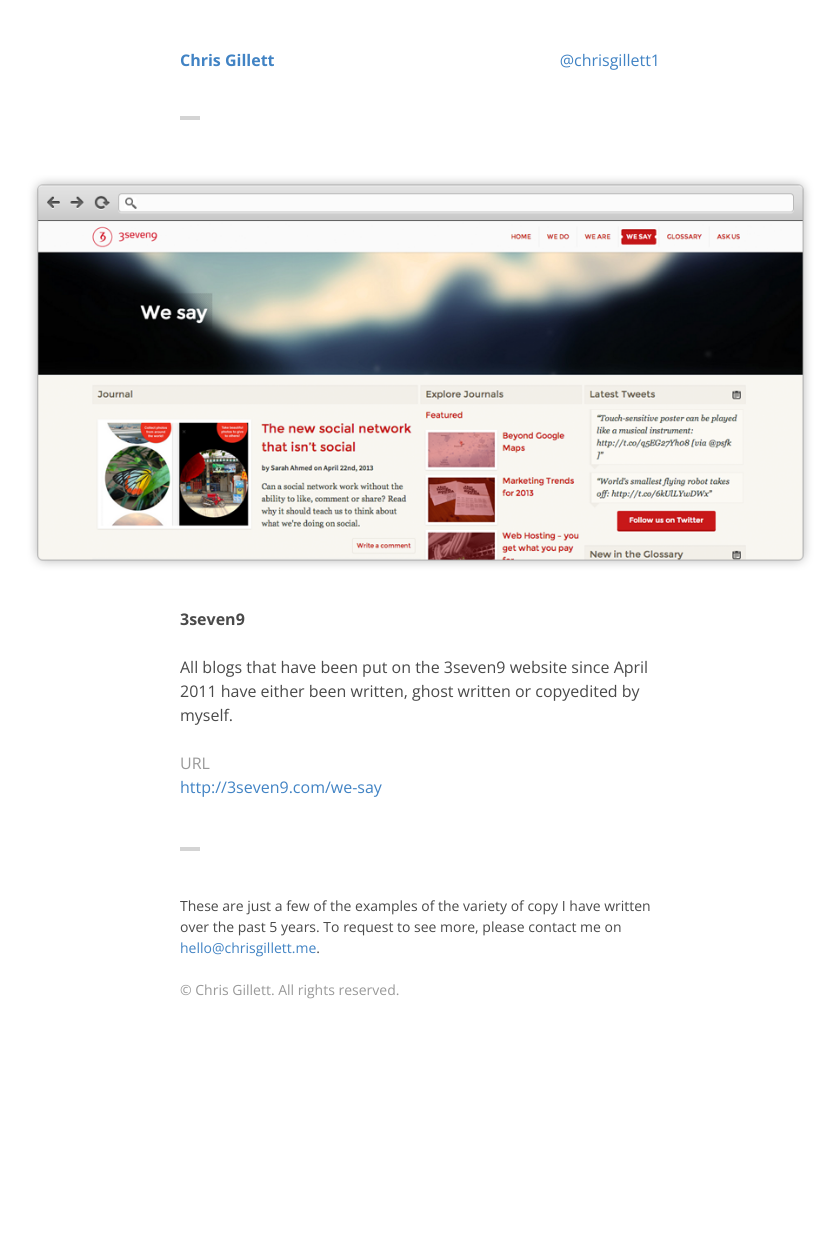
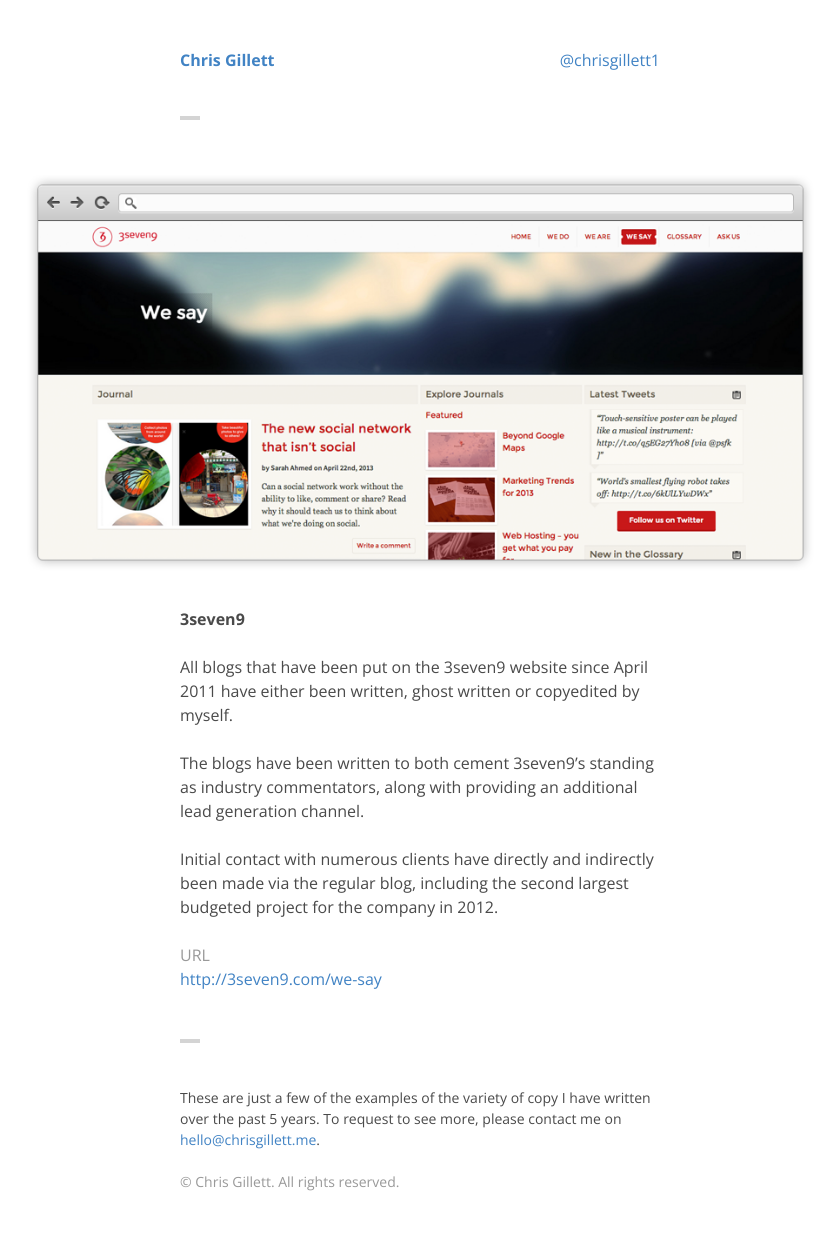
Before and after one commit to ChrisGillett/chrisgillett, a Jekyll site: the page built from _posts/2013-03-03-3seven9.md, in a window 1280 px wide. Shown: the whole page, without its empty margins (220-1060 px from the left). Built offline with Jekyll 4.4.1, drawn with Linux system fonts in a browser that asks for light colours; before the commit the page ends 1048 px from its top, so only the background shows below that.

Commit message:
Updated 2013-03-03-3seven9.md

```diff
--- a/_posts/2013-03-03-3seven9.md
+++ b/_posts/2013-03-03-3seven9.md
@@ -1,12 +1,15 @@
 ---
+published: true
 layout: post
 title: 3seven9
+image: "/img/3seven9-blog.png"
+"external-url": "http://3seven9.com/we-say"
+category: blogs
 
-image: /img/3seven9-blog.png
-
-external-url: http://3seven9.com/we-say
-
-category: blogs
 ---
 
 All blogs that have been put on the 3seven9 website since April 2011 have either been written, ghost written or copyedited by myself.
+
+The blogs have been written to both cement 3seven9's standing as industry commentators, along with providing an additional lead generation channel.
+
+Initial contact with numerous clients have directly and indirectly been made via the regular blog, including the second largest budgeted project for the company in 2012.
```
